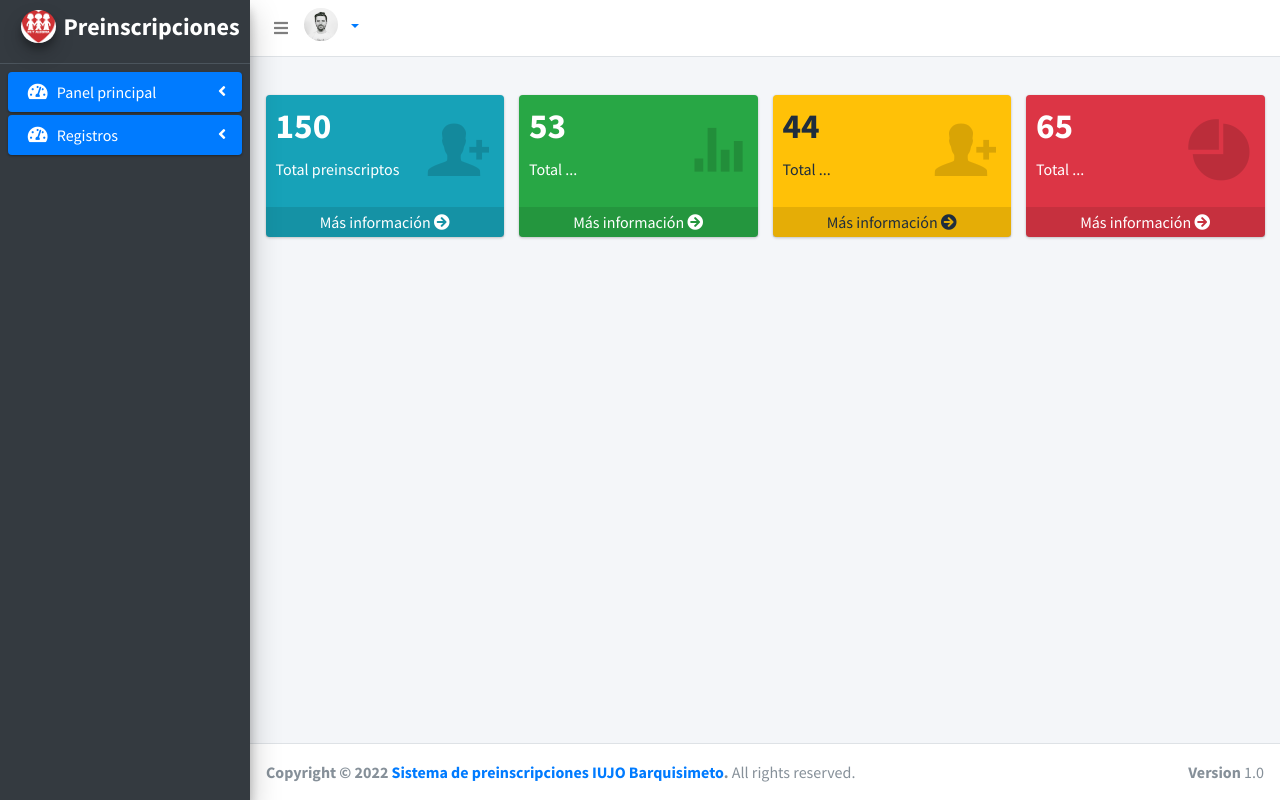
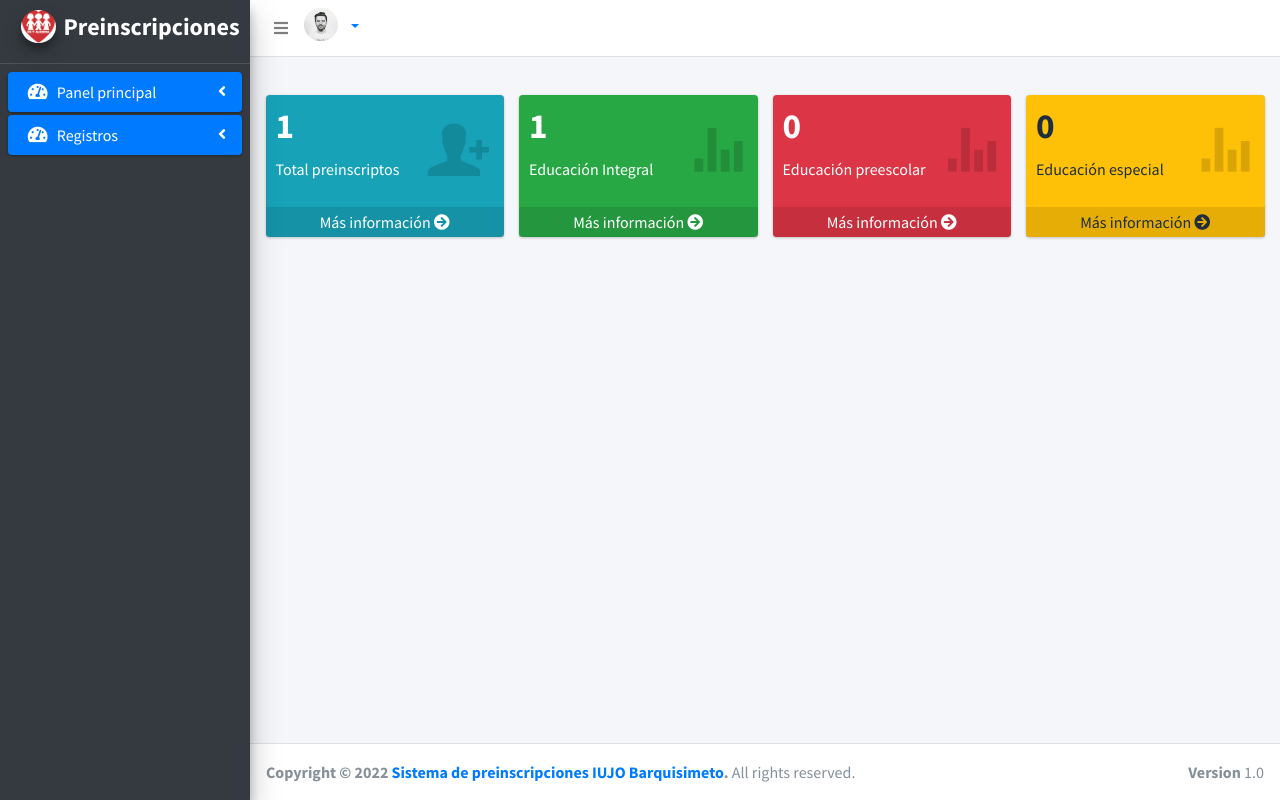
Before and after one commit to jjosenavas/preinscripcion, a CodeIgniter app: page /preinscripcion/welcome in a window 1280 px wide. Run offline with CodeIgniter, Linux system fonts and the light colour scheme; the visitor is signed in with stand-in values (Sample User, id 1); data comes from the database, SQL or seed files in the repository; some libraries are stand-ins or nearby versions.

Commit message:
vista de seguimiento

```diff
--- a/application/controllers/Welcome.php
+++ b/application/controllers/Welcome.php
@@ -6,6 +6,7 @@ class Welcome extends CI_Controller {
 	public function __construct(){
 
         parent::__construct();
+		$this->load->model('Seguimiento_model');
 
         if (!$this->session->userdata("login")) {
 			redirect(base_url());
@@ -15,9 +16,15 @@ class Welcome extends CI_Controller {
 
 	public function index()
 	{
+		$data = array(
+		'total'      => $this->Seguimiento_model->getCantidadPreinscriptos(),
+		'integral'   => $this->Seguimiento_model->getCantidadEducacionIntegral(),
+		'preescolar' => $this->Seguimiento_model->getCantidadEducacionPreescolar(),
+		'especial'   => $this->Seguimiento_model->getCantidadEducacionEspecial()
+	   );
 		$this->load->view('layouts/header');
 		$this->load->view('layouts/aside');
-		$this->load->view('inicio/inicio');
+		$this->load->view('inicio/inicio', $data);
 		$this->load->view('layouts/footer');
 		$this->load->view("layouts/close_body");
 	}
--- /dev/null
+++ b/application/models/Seguimiento_model.php
@@ -0,0 +1,61 @@
+<?php
+defined('BASEPATH') or exit('No direct script access allowed');
+
+class Seguimiento_model extends CI_Model
+{
+
+    public function getCantidadPreinscriptos()
+    {
+        $this->db->select(
+            'count(*) AS total
+            '
+    );
+    $this->db->from('aspirante');
+
+    $resultado = $this->db->get();
+    return $resultado->row();
+    }
+
+    public function getCantidadEducacionPreescolar()
+    {
+        $this->db->select(
+            'count(*) AS preescolar
+            '
+    );
+    $this->db->from('aspirante');
+    $this->db->where('carrera','Educación preescolar');
+
+    $resultado = $this->db->get();
+    return $resultado->row();
+    }
+
+    public function getCantidadEducacionIntegral()
+    {
+        $this->db->select(
+            'count(*) AS integral
+            '
+    );
+    $this->db->from('aspirante');
+    $this->db->where('carrera','Educación integral');
+
+    $resultado = $this->db->get();
+    return $resultado->row();
+    }
+
+    public function getCantidadEducacionEspecial()
+    {
+        $this->db->select(
+            'count(*) AS especial
+            '
+    );
+    $this->db->from('aspirante');
+    $this->db->where('carrera','Educación especial');
+
+    $resultado = $this->db->get();
+    return $resultado->row();
+    }
+
+
+
+
+}
--- a/application/views/inicio/inicio.php
+++ b/application/views/inicio/inicio.php
@@ -22,7 +22,7 @@
                      <!-- small box -->
                      <div class="small-box bg-info">
                          <div class="inner">
-                             <h3>150</h3>
+                             <h3><?php echo $total->total; ?></h3>
 
                              <p>Total preinscriptos</p>
                          </div>
@@ -37,9 +37,24 @@
                      <!-- small box -->
                      <div class="small-box bg-success">
                          <div class="inner">
-                             <h3>53<sup style="font-size: 20px"></sup></h3>
+                             <h3><?php echo $integral->integral; ?><sup style="font-size: 20px"></sup></h3>
 
-                             <p>Total ...</p>
+                             <p>Educación Integral</p>
+                         </div>
+                         <div class="icon">
+                             <i class="ion ion-stats-bars"></i>
+                         </div>
+                         <a href="#" class="small-box-footer">Más información <i class="fas fa-arrow-circle-right"></i></a>
+                     </div>
+                 </div>
+                 <!-- ./col -->
+                 <div class="col-lg-3 col-6">
+                     <!-- small box -->
+                     <div class="small-box bg-danger">
+                         <div class="inner">
+                             <h3><?php echo $preescolar->preescolar; ?></h3>
+
+                             <p>Educación preescolar</p>
                          </div>
                          <div class="icon">
                              <i class="ion ion-stats-bars"></i>
@@ -52,27 +67,12 @@
                      <!-- small box -->
                      <div class="small-box bg-warning">
                          <div class="inner">
-                             <h3>44</h3>
+                             <h3><?php echo $especial->especial; ?></h3>
 
-                             <p>Total ...</p>
+                             <p>Educación especial</p>
                          </div>
                          <div class="icon">
-                             <i class="ion ion-person-add"></i>
-                         </div>
-                         <a href="#" class="small-box-footer">Más información <i class="fas fa-arrow-circle-right"></i></a>
-                     </div>
-                 </div>
-                 <!-- ./col -->
-                 <div class="col-lg-3 col-6">
-                     <!-- small box -->
-                     <div class="small-box bg-danger">
-                         <div class="inner">
-                             <h3>65</h3>
-
-                             <p>Total ...</p>
-                         </div>
-                         <div class="icon">
-                             <i class="ion ion-pie-graph"></i>
+                             <i class="ion ion-stats-bars"></i>
                          </div>
                          <a href="#" class="small-box-footer">Más información <i class="fas fa-arrow-circle-right"></i></a>
                      </div>
```
Also changed, not shown: application/controllers/preinscripcion/Preinscripcion.php (+9 -6 lines), application/controllers/seguimiento/Seguimiento.php (added, +15 -0 lines).
